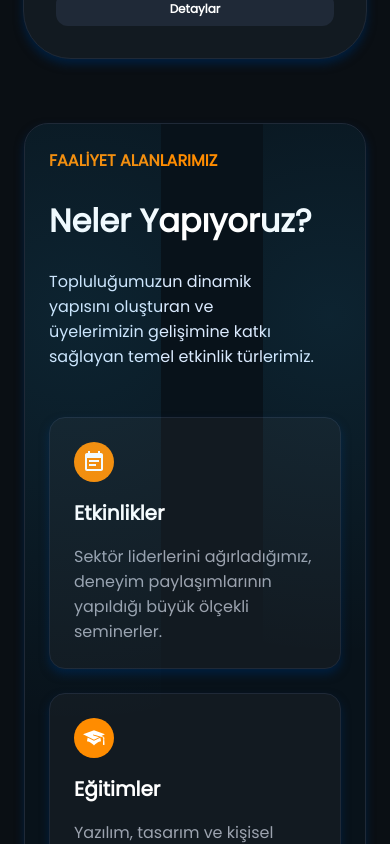
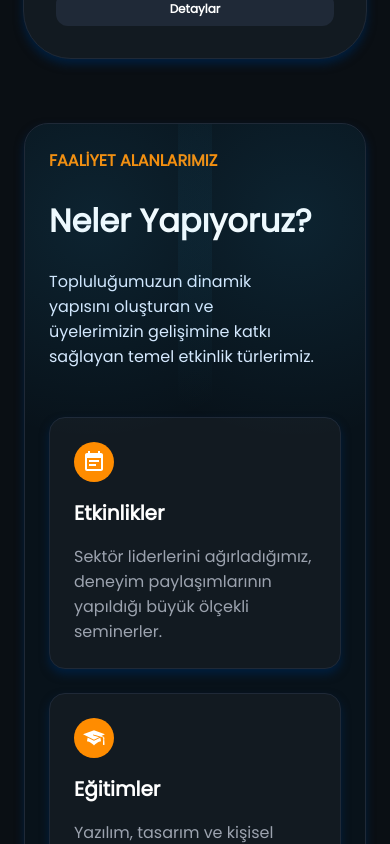
Before and after one commit to riavenn/bt-website, a React (Vite) app: page / in a window 390 px wide. Shown: the part 3420-4264 px from the top of the page. Built offline with nearby package versions, Linux system fonts and the light colour scheme.

Commit message:
style: optimize whatwedo light reflections for mobile and tablet

```diff
--- a/src/Components/HomeComponents/Whatwedo/Whatwedo.module.css
+++ b/src/Components/HomeComponents/Whatwedo/Whatwedo.module.css
@@ -82,6 +82,19 @@
   .mainContent {
     padding: var(--padding-lg);
   }
+  .mainContent::before {
+    top: -10%;
+    left: -15%;
+    width: 70%;
+    height: 30%;
+  }
+
+  .mainContent::after {
+    top: -10%;
+    right: -15%;
+    width: 70%;
+    height: 30%;
+  }
   .cardContainer {
     grid-template-columns: repeat(1, minmax(0, 1fr));
   }
@@ -101,4 +114,10 @@
   .container {
     margin: var(--margin-container-sm);
   }
+  .mainContent::before,
+  .mainContent::after {
+    width: 60%;
+    height: 40%;
+    opacity: 0.7;
+  }
 }
```
